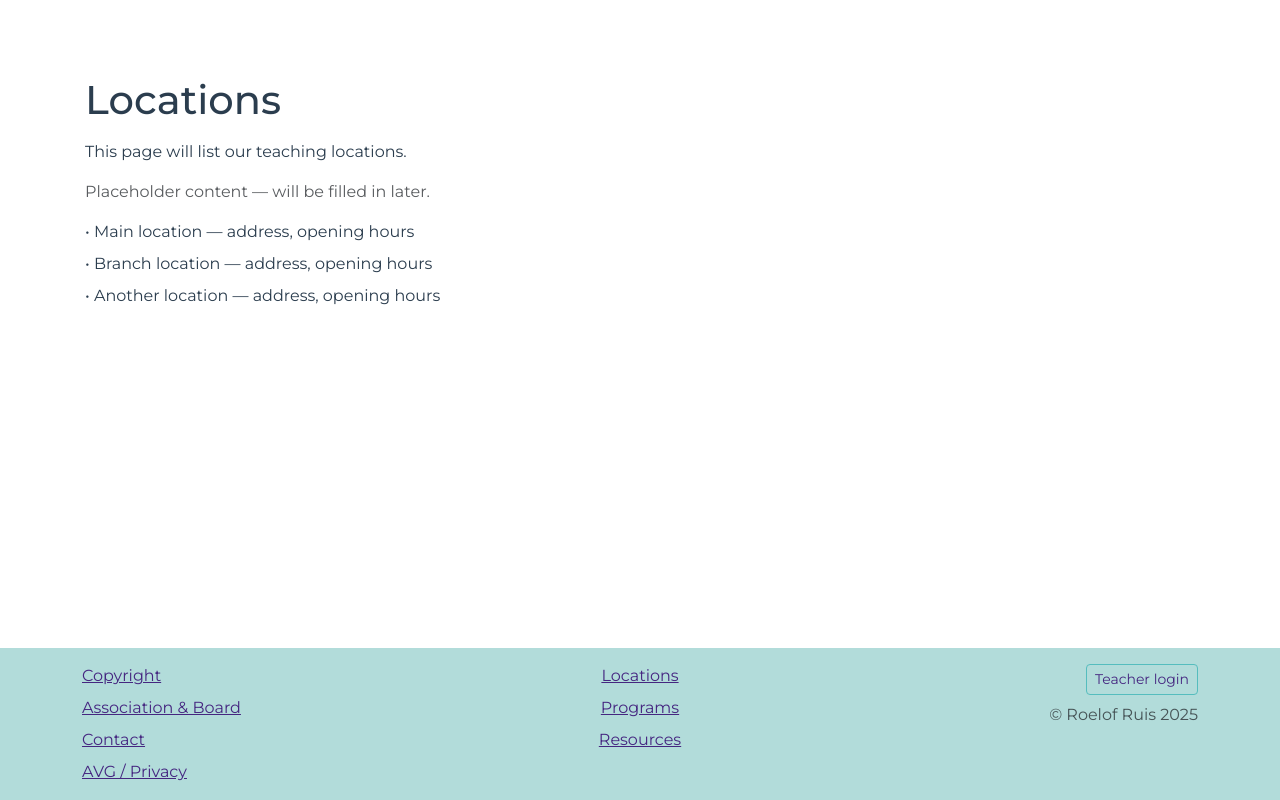
After one commit to RoelofRuis/website-hart, a Yii app: template views/site/locations.php in a window 1280 px wide. The commit adds this page. Run offline with PHP 8.4 and a stand-in for Yii, Linux system fonts and the light colour scheme; the template is opened without the code that fills it, so the values that code supplies are empty; some libraries are stand-ins or nearby versions.

Commit message:
Added some more footer links

```diff
--- a/controllers/SiteController.php
+++ b/controllers/SiteController.php
@@ -78,6 +78,11 @@ class SiteController extends Controller
         return $this->render('avg');
     }
 
+    public function actionLocations()
+    {
+        return $this->render('locations');
+    }
+
     public function actionLogin()
     {
         if (!Yii::$app->user->isGuest) {
--- a/views/layouts/main.php
+++ b/views/layouts/main.php
@@ -107,16 +107,8 @@ $this->registerLinkTag(['rel' => 'icon', 'type' => 'image/x-icon', 'href' => Yii
 <footer id="footer" class="mt-auto py-3 bg-light">
     <div class="container">
         <div class="row text-muted align-items-start gy-2">
-            <!-- Desktop-only login button, right aligned on desktop -->
-            <div class="col-12 col-md-3 order-2 order-md-3 text-md-end d-none d-md-block">
-                <?php if (Yii::$app->user->isGuest): ?>
-                    <a class="btn btn-sm btn-outline-primary mb-2" href="<?= Url::to(['site/login']) ?>"><?= Html::encode(Yii::t('app', 'Teacher login')) ?></a><br/>
-                <?php endif; ?>
-                <span>&copy; Roelof Ruis <?= date('Y') ?></span>
-            </div>
-
-            <!-- Footer links: fully left on desktop, vertical and left-aligned -->
-            <div class="col-12 col-md-6 order-1 order-md-1 text-md-start">
+            <!-- Left column: footer links -->
+            <div class="col-12 col-md-4 order-1 order-md-1 text-md-start">
                 <ul class="list-unstyled mb-0">
                     <li class="mb-2"><a href="<?= Url::to(['site/copyright']) ?>"><?= Html::encode(Yii::t('app', 'Copyright')) ?></a></li>
                     <li class="mb-2"><a href="<?= Url::to(['site/association']) ?>"><?= Html::encode(Yii::t('app', 'Association & Board')) ?></a></li>
@@ -125,9 +117,26 @@ $this->registerLinkTag(['rel' => 'icon', 'type' => 'image/x-icon', 'href' => Yii
                     <li class="mt-2 d-md-none">&copy; Roelof Ruis <?= date('Y') ?></li>
                 </ul>
             </div>
+
+            <!-- Center column: placeholder for more links -->
+            <div class="col-12 col-md-4 order-3 order-md-2 text-md-center">
+                <ul class="list-unstyled mb-0">
+                    <li class="mb-2"><a href="<?= Url::to(['site/locations']) ?>"><?= Html::encode(Yii::t('app', 'Locations')) ?></a></li>
+                    <li class="mb-2"><a href="#"><?= Html::encode(Yii::t('app', 'Programs')) ?></a></li>
+                    <li><a href="#"><?= Html::encode(Yii::t('app', 'Resources')) ?></a></li>
+                </ul>
+            </div>
+
+            <!-- Right column: desktop-only login button and copyright -->
+            <div class="col-12 col-md-4 order-2 order-md-3 text-md-end d-none d-md-block">
+                <?php if (Yii::$app->user->isGuest): ?>
+                    <a class="btn btn-sm btn-outline-primary mb-2" href="<?= Url::to(['site/login']) ?>"><?= Html::encode(Yii::t('app', 'Teacher login')) ?></a><br/>
+                <?php endif; ?>
+                <span>&copy; Roelof Ruis <?= date('Y') ?></span>
+            </div>
         </div>
     </div>
-</footer>
+    </footer>
 
 <?php $this->endBody() ?>
 </body>
--- /dev/null
+++ b/views/site/locations.php
@@ -0,0 +1,23 @@
+<?php
+
+/** @var yii\web\View $this */
+
+use yii\bootstrap5\Html;
+
+$this->title = Yii::t('app', 'Locations');
+?>
+<div class="site-static">
+    <h1 class="mb-3"><?= Html::encode($this->title) ?></h1>
+    <p>
+        <?= Html::encode(Yii::t('app', 'This page will list our teaching locations.')) ?>
+    </p>
+    <p class="text-muted">
+        <?= Html::encode(Yii::t('app', 'Placeholder content — will be filled in later.')) ?>
+    </p>
+
+    <ul class="list-unstyled">
+        <li class="mb-2">• <?= Html::encode(Yii::t('app', 'Main location — address, opening hours')) ?></li>
+        <li class="mb-2">• <?= Html::encode(Yii::t('app', 'Branch location — address, opening hours')) ?></li>
+        <li>• <?= Html::encode(Yii::t('app', 'Another location — address, opening hours')) ?></li>
+    </ul>
+</div>
```
